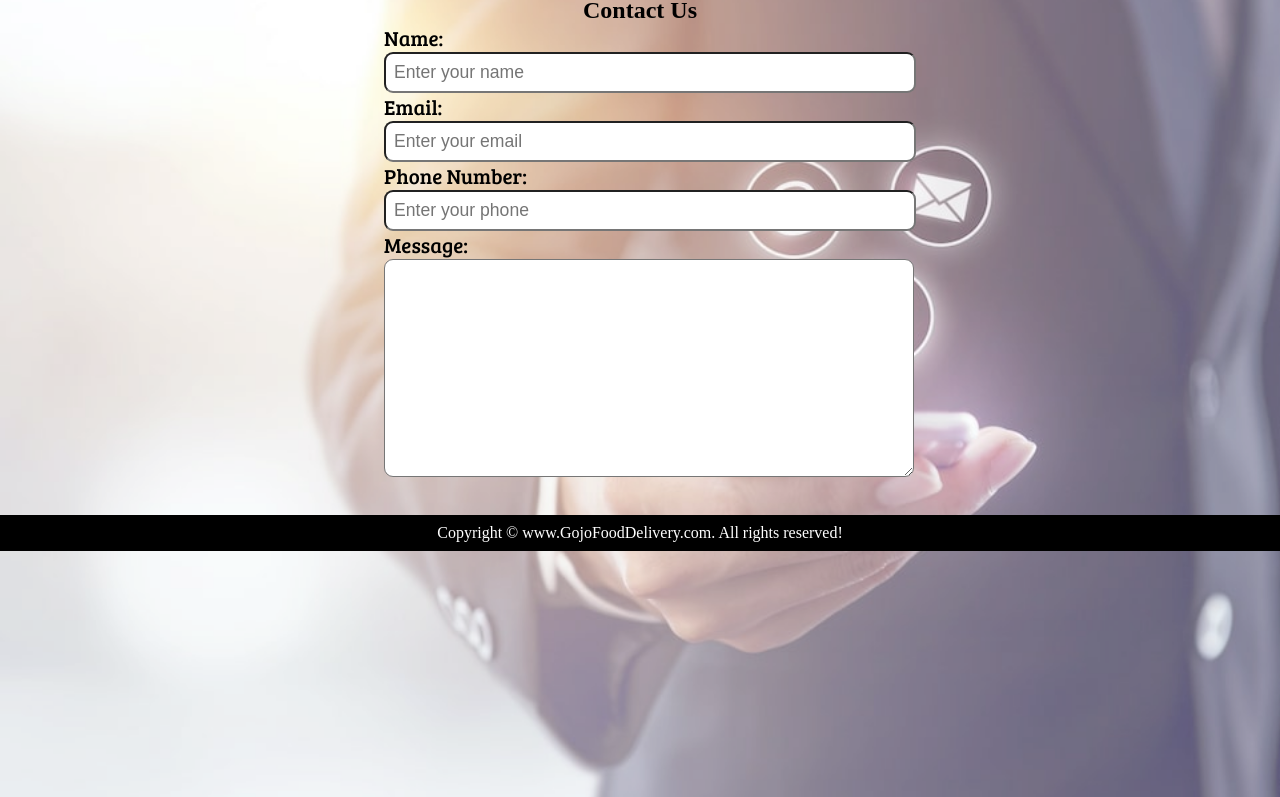
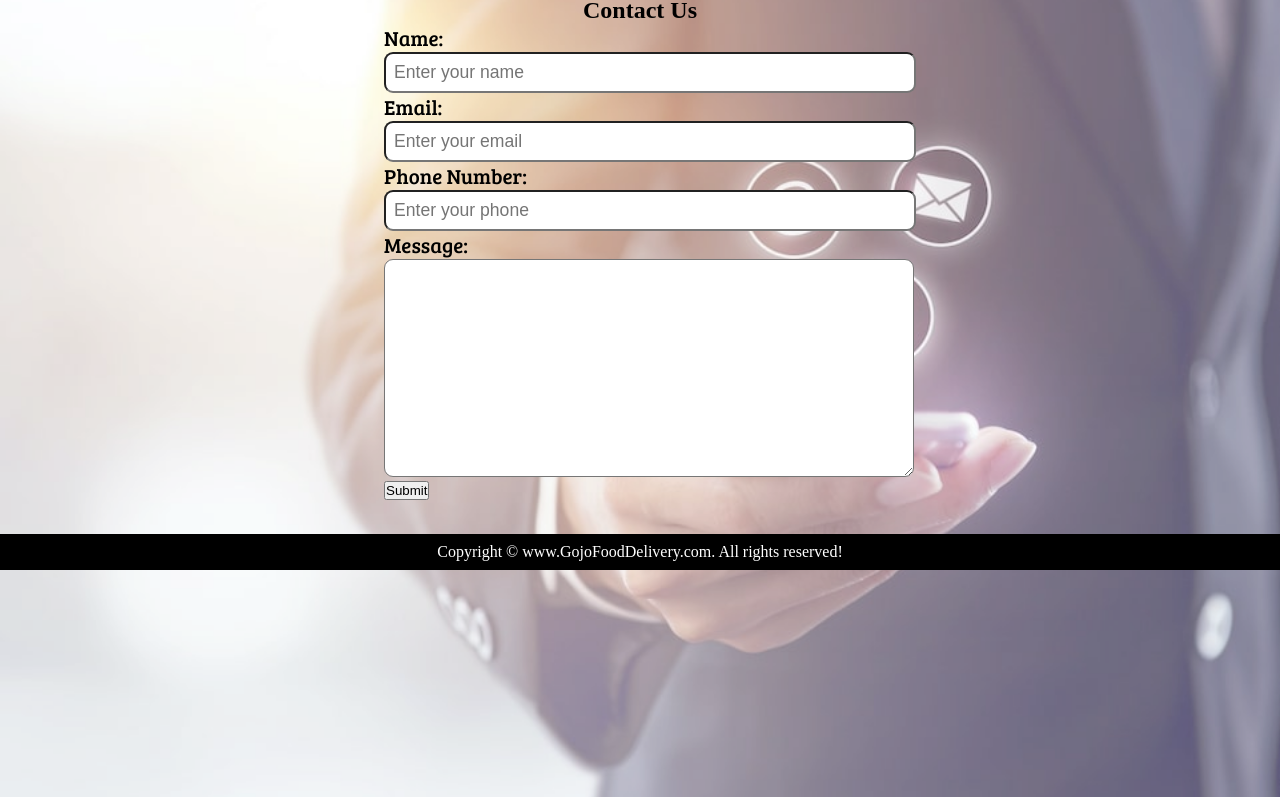
Before and after one commit to Yashasvi1015/Food-Delivery-Website, a plain HTML site: page index.html in a window 1280 px wide. Shown: the part 1506-2303 px from the top of the page. Drawn offline with Linux system fonts and the light colour scheme; a web font is replaced by a local one.

Commit message:
Update index.html

```diff
--- a/index.html
+++ b/index.html
@@ -87,6 +87,9 @@
                     <label for="message">Message: </label>
                     <textarea name="message" id="message" cols="30" rows="10"></textarea>
                 </div>
+                <div class="form-group">
+                    <button type="submit" class="submit-btn">Submit</button>
+                </div>
             </form>
         </div>
     </section>
```
